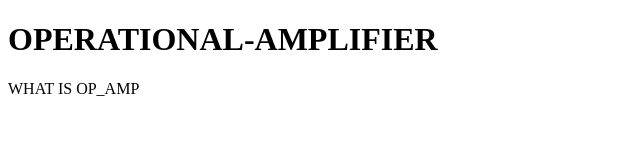
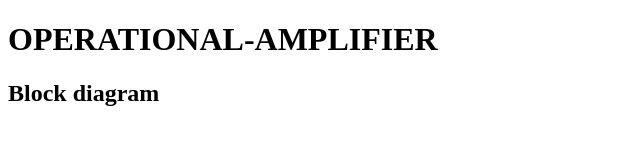
Before and after one commit to Sanjay-nithin/Uruppadalama..-, a plain HTML site: page LIC/Unit_1/index.html in a window 1280 px wide. Shown: the whole page, without its empty margins (0-640 px from the left). Drawn offline with Linux system fonts and the light colour scheme.

Commit message:
Conflict check

```diff
--- a/LIC/Unit_1/index.html
+++ b/LIC/Unit_1/index.html
@@ -7,6 +7,6 @@
 </head>
 <body>
     <h1>OPERATIONAL-AMPLIFIER</h1>
-    <p>WHAT IS OP_AMP</p>
+    <h2>Block diagram</h2>
 </body>
 </html>
```
